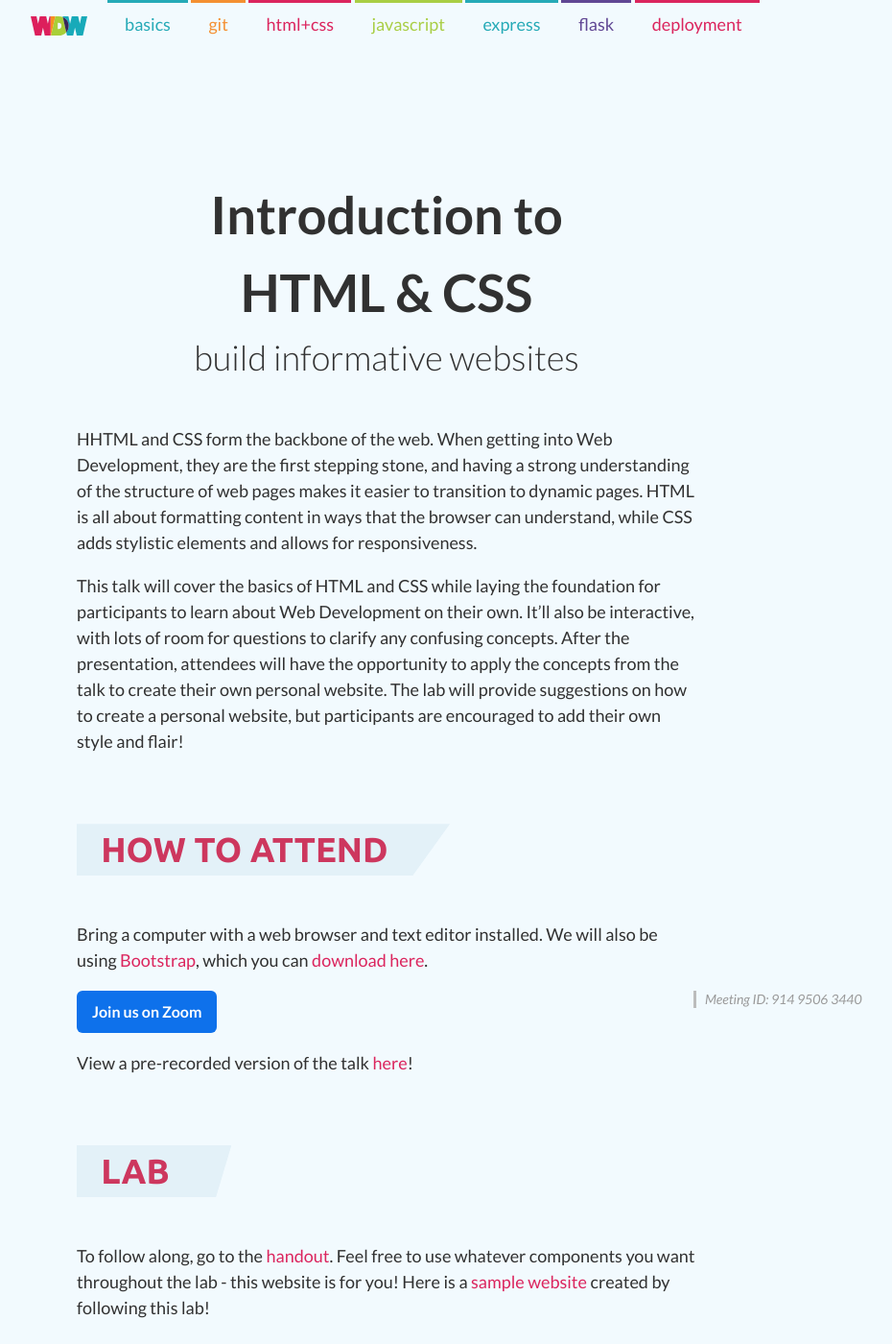
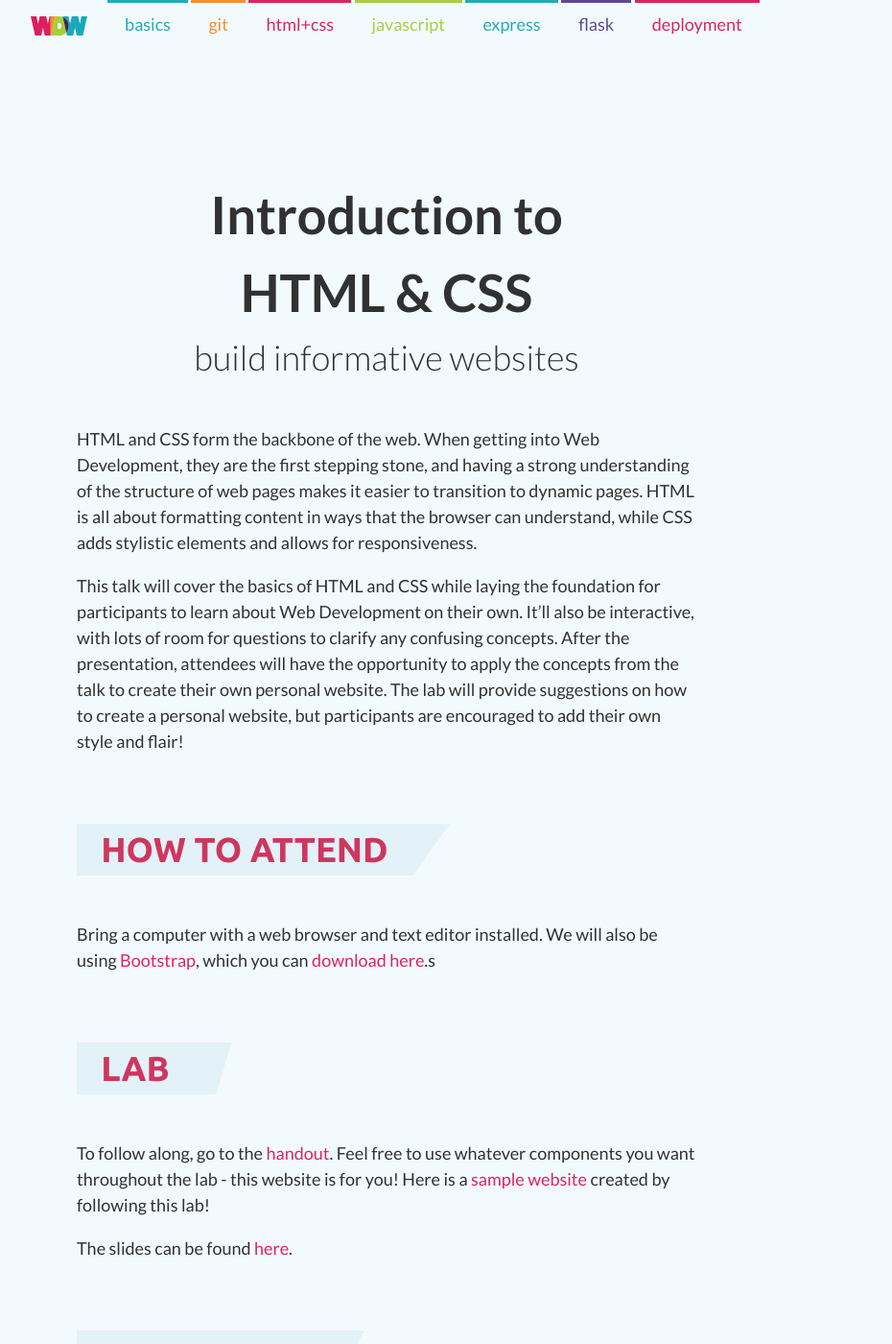
Before and after one commit to ScottyLabs/wdw, a Jekyll site: the page built from html+css/index.md, in a window 1280 px wide and 1400 px high. Shown: the whole window at 96% size, without its empty margins (237-1167 px from the left). Built offline with Jekyll 4.4.1, drawn with Linux system fonts in a browser that asks for light colours; nearby versions of some CDN libraries.

Commit message:
Get rid of Zoom link on talk pages

```diff
--- a/html+css/index.md
+++ b/html+css/index.md
@@ -10,16 +10,13 @@
 
 ###### build informative websites
 
-HHTML and CSS form the backbone of the web. When getting into Web Development, they are the first stepping stone, and having a strong understanding of the structure of web pages makes it easier to transition to dynamic pages. HTML is all about formatting content in ways that the browser can understand, while CSS adds stylistic elements and allows for responsiveness.
+HTML and CSS form the backbone of the web. When getting into Web Development, they are the first stepping stone, and having a strong understanding of the structure of web pages makes it easier to transition to dynamic pages. HTML is all about formatting content in ways that the browser can understand, while CSS adds stylistic elements and allows for responsiveness.
 
 This talk will cover the basics of HTML and CSS while laying the foundation for participants to learn about Web Development on their own. It’ll also be interactive, with lots of room for questions to clarify any confusing concepts. After the presentation, attendees will have the opportunity to apply the concepts from the talk to create their own personal website. The lab will provide suggestions on how to create a personal website, but participants are encouraged to add their own style and flair!
 
 ## How to Attend
 
-Bring a computer with a web browser and text editor installed. We will also be using [Bootstrap](https://getbootstrap.com/docs/4.5/getting-started/introduction/), which you can [download here](https://getbootstrap.com/docs/4.5/getting-started/download/).
-<div class="zoom"></div>
-
-View a pre-recorded version of the talk [here](https://drive.google.com/file/d/1dC6pcfSxNBWcbzgMjn0TLgb0r_URg_mh/view?usp=sharing)!
+Bring a computer with a web browser and text editor installed. We will also be using [Bootstrap](https://getbootstrap.com/docs/4.5/getting-started/introduction/), which you can [download here](https://getbootstrap.com/docs/4.5/getting-started/download/).s
 
 ## Lab
 
```
Also changed, not shown: flask/index.md (+0 -3 lines), git/index.md (+0 -4 lines), javascript/index.md (+0 -1 lines).
